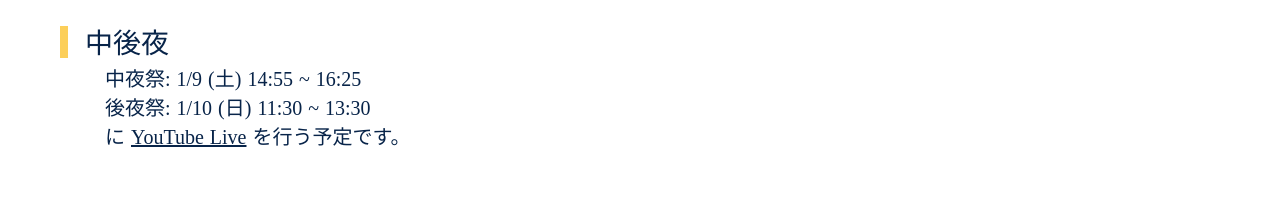
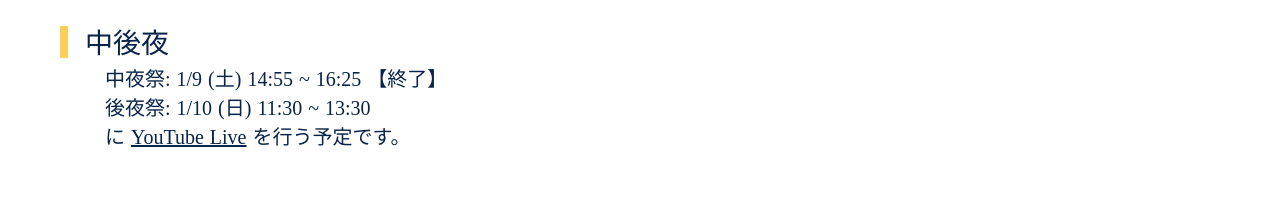
Before and after one commit to OR6107/149th-kaiseifes, a Nuxt app: page /timetable in a window 1280 px wide. Shown: the part 476-674 px from the top of the page. Built offline with nearby package versions, Linux system fonts and the light colour scheme.

Commit message:
Finish 中夜祭

```diff
--- a/pages/timetable.vue
+++ b/pages/timetable.vue
@@ -38,7 +38,7 @@
           <div class="content-text">中後夜</div>
         </div>
         <p>
-          中夜祭: 1/9 (土) 14:55 ~ 16:25 <br />
+          中夜祭: 1/9 (土) 14:55 ~ 16:25 【終了】<br />
           後夜祭: 1/10 (日) 11:30 ~ 13:30 <br />
           に
           <a href="https://www.youtube.com/channel/UCd4nufEmpABSr1hdLWqWj6g"
```
